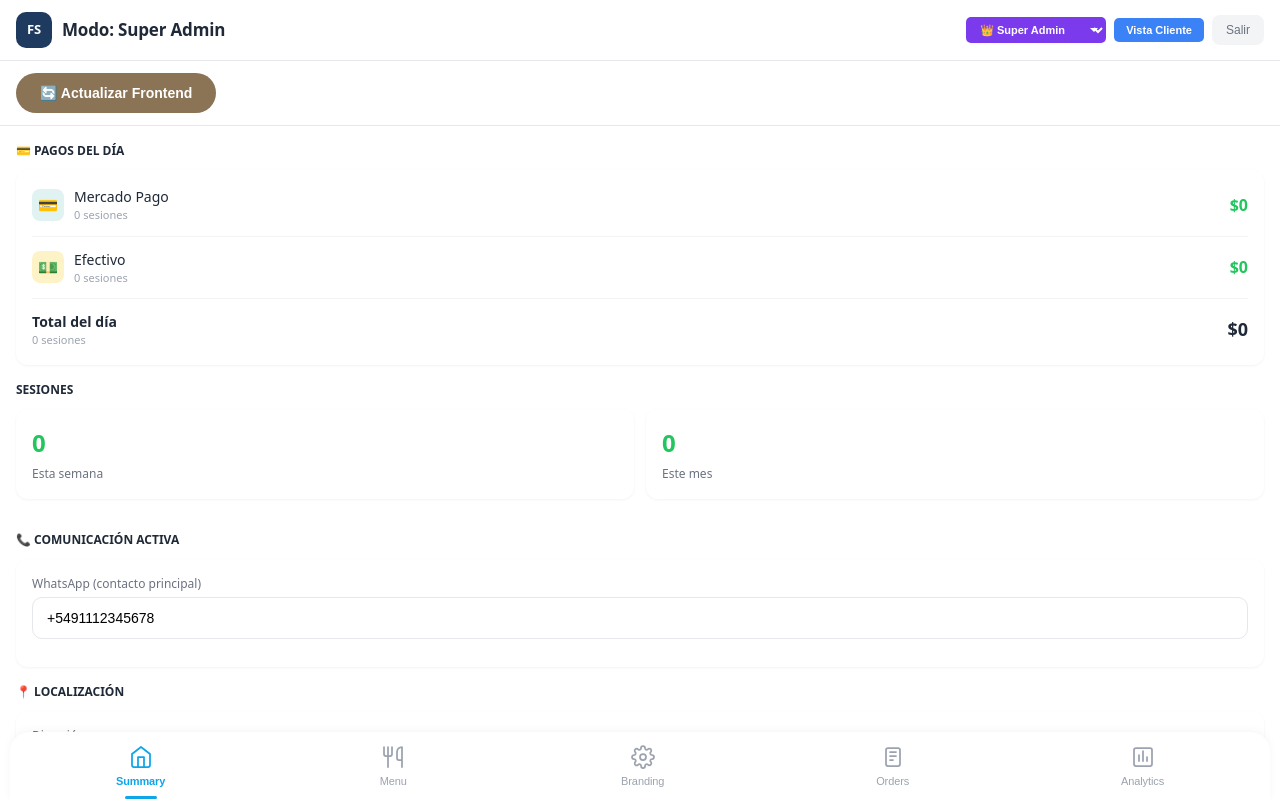
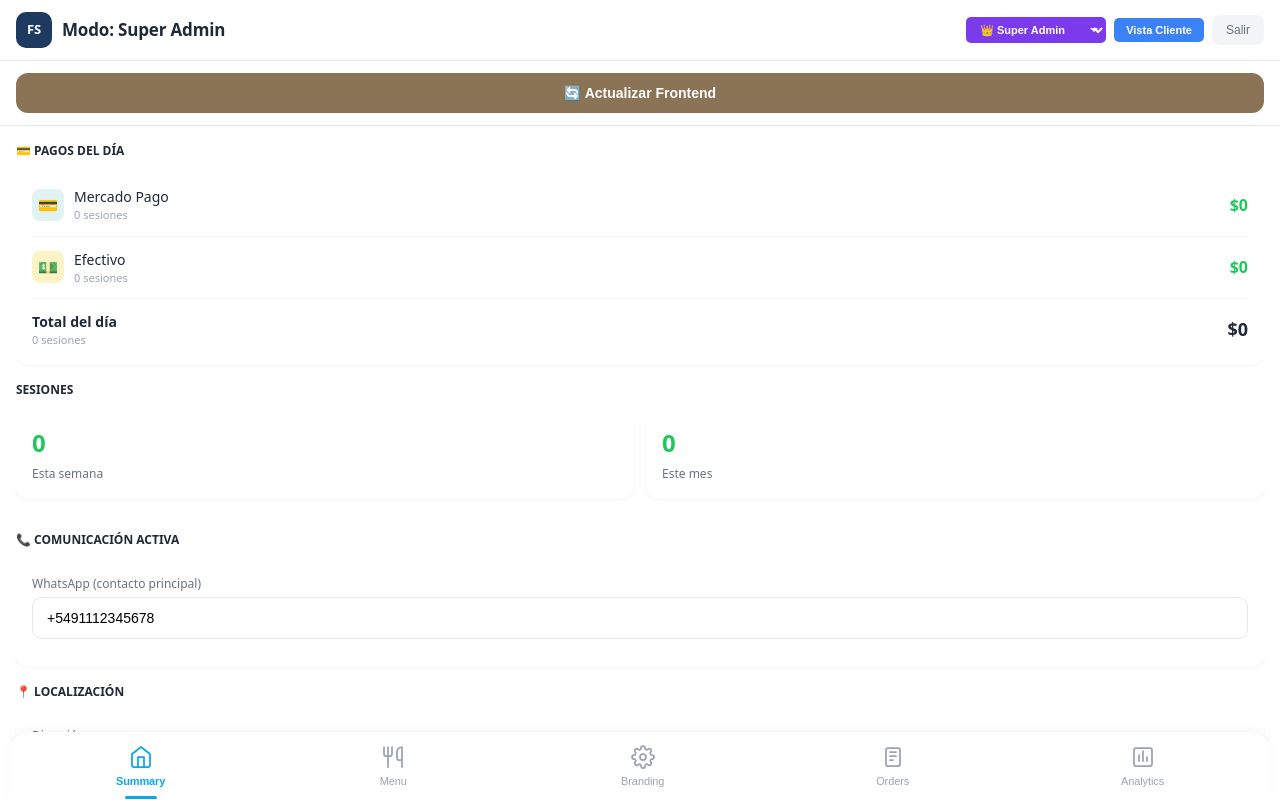
Before and after one commit to hikaribrandan3-code/foodspotapp, a React (Vite) app: page /admin in a window 1280 px wide. Both pictures are taken after a click on the button "🔧 DEV: Enter Super Admin (No Auth)". Shown: the top 800 px of the page. Built offline with nearby package versions, Linux system fonts and the light colour scheme.

Commit message:
style: revert Update Frontend button to full-width centered layout

```diff
--- a/src/pages/admin/SuperAdmin.jsx
+++ b/src/pages/admin/SuperAdmin.jsx
@@ -439,10 +439,10 @@ function SuperAdmin({ config }) {
                             alert('✅ Frontend synced!')
                         }}
                         style={{
-                            width: 'fit-content',
+                            width: '100%',
                             padding: '12px 24px',
                             background: config.camera?.color || config.branding?.primaryColor || '#3B82F6',
-                            borderRadius: 24,
+                            borderRadius: 12,
                             border: 'none',
                             fontSize: 14,
                             fontWeight: 600,
@@ -450,7 +450,8 @@ function SuperAdmin({ config }) {
                             display: 'flex',
                             alignItems: 'center',
                             justifyContent: 'center',
-                            gap: 8
+                            gap: 8,
+                            cursor: 'pointer'
                         }}
                     >
                         🔄 Actualizar Frontend
```
Also changed, not shown: 2 other files (tests, documents, lock files or other folders).
